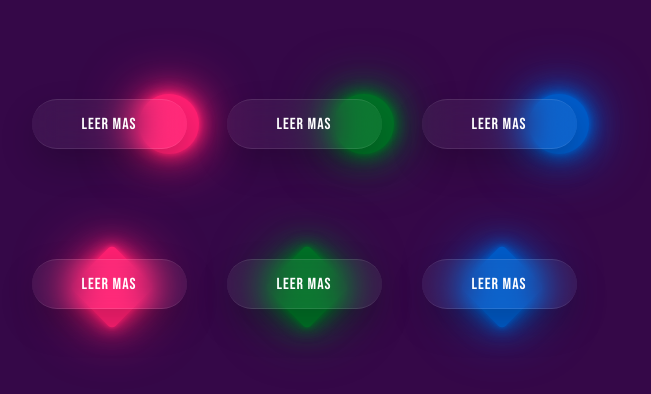
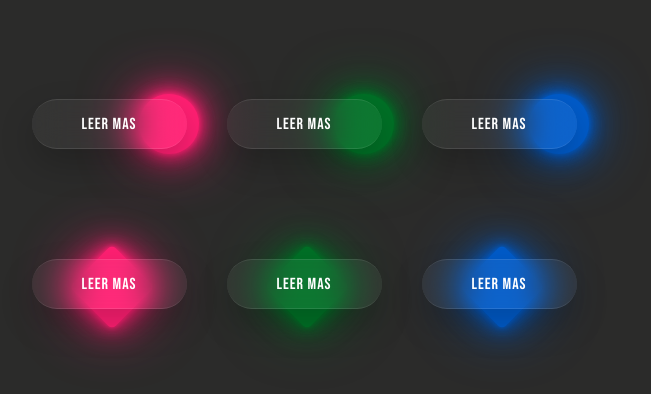
Before and after one commit to Spankill/HTML-CSS, a plain HTML site: page BotonNeon Animado/index.html in a window 1280 px wide. Shown: the part 196-590 px from the top of the page, without its empty margins (336-987 px from the left). Drawn offline with Linux system fonts and the light colour scheme.

Commit message:
boton animado neonfondo

```diff
--- a/BotonNeon Animado/style.css
+++ b/BotonNeon Animado/style.css
@@ -11,7 +11,7 @@ body {
   justify-content: center;
   align-items: center;
   min-height: 100vh;
-  background: #350848;
+  background: #2b2b2a;
   flex-direction: column;
 }
 .container {
```
